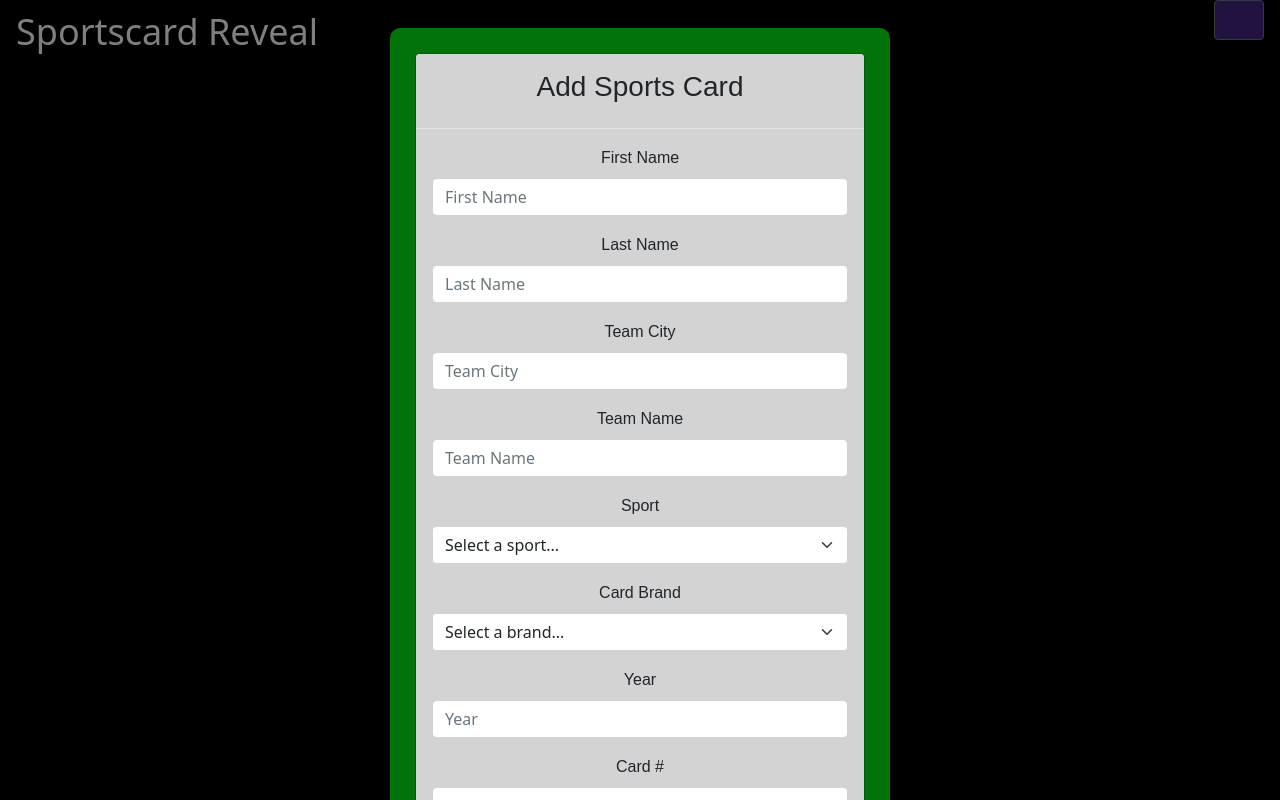
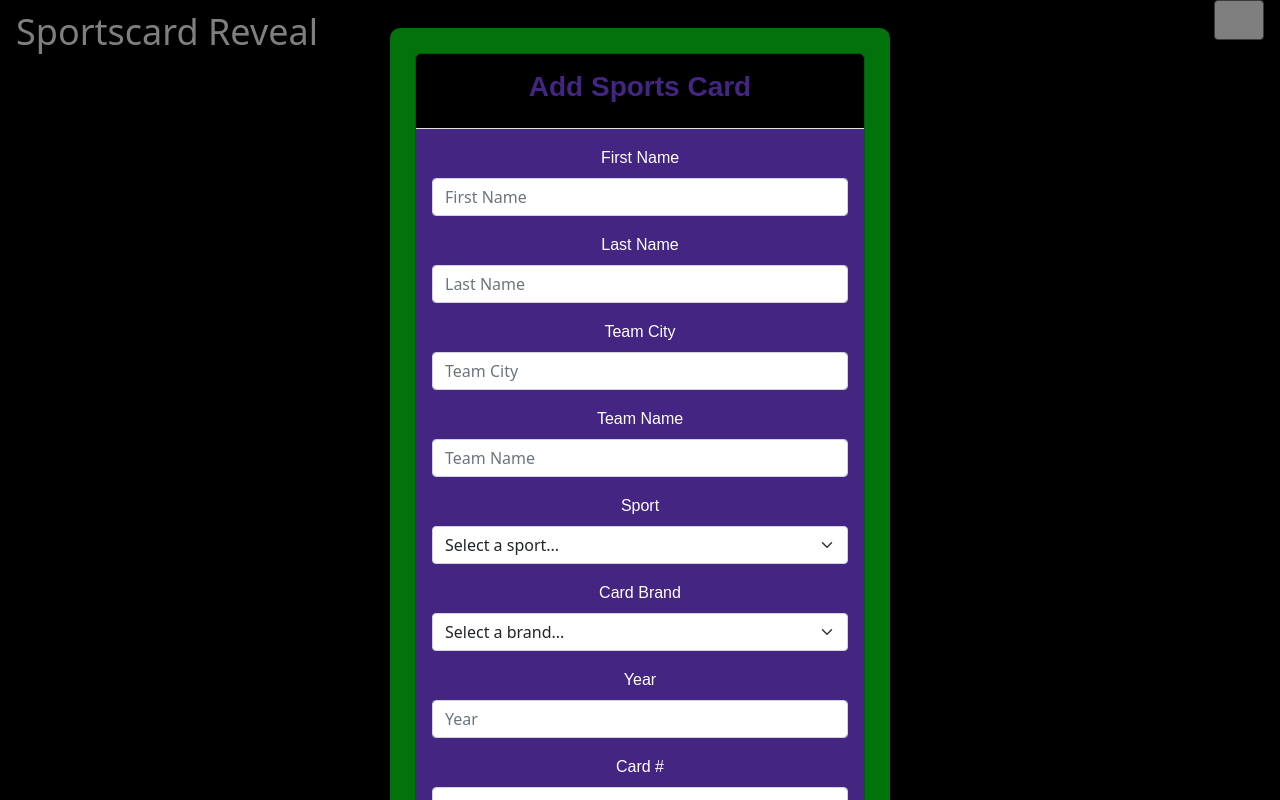
Before and after one commit to jimmyh1150/SportsCardReveal-Client, a React (Create React App) app: page /sportscard/new in a window 1280 px wide. Built offline with nearby package versions, Linux system fonts and the light colour scheme; sample sign-in values are in the browser's storage.

Commit message:
sportscardcreate modal styling with css

```diff
--- a/src/Components/SportscardCreate.tsx
+++ b/src/Components/SportscardCreate.tsx
@@ -16,6 +16,7 @@ import {
   withAppState,
   withNavigation,
 } from "../AppContext";
+import "./SportscardCreate.css";
 //import { API_SERVER } from "../constants";
 import APIURL from "../helpers/environment";
 
@@ -94,12 +95,10 @@ class SportscardCreate extends Component<Props, State> {
         }}
         isOpen={true}
       >
-        <ModalHeader
-          style={{ backgroundColor: "lightgray", justifyContent: "center" }}
-        >
+        <ModalHeader>
           <h3>Add Sports Card</h3>
         </ModalHeader>
-        <ModalBody style={{ backgroundColor: "lightgray" }}>
+        <ModalBody>
           <Form>
             <FormGroup>
               <Label htmlFor="playerFirstName">First Name</Label>
```
